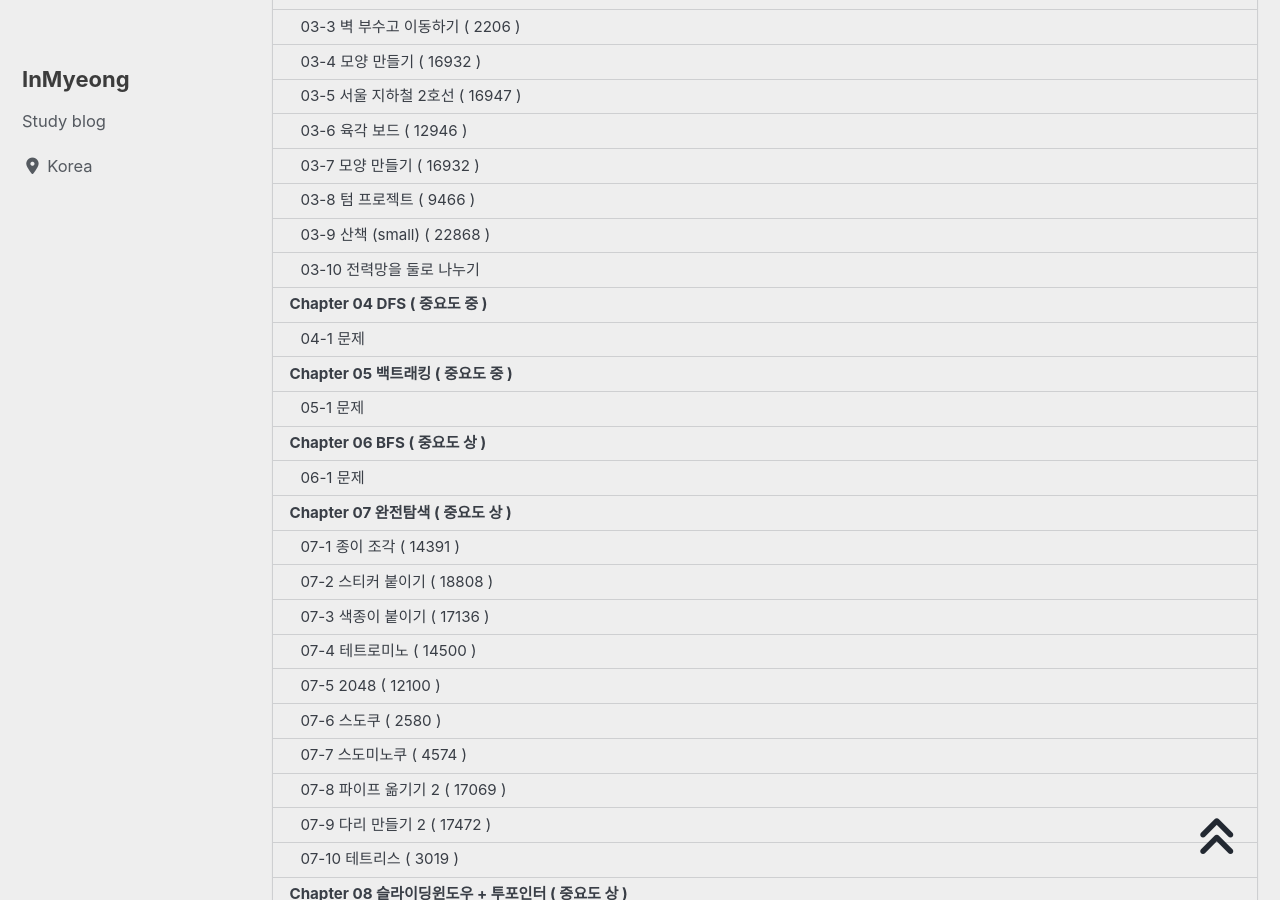
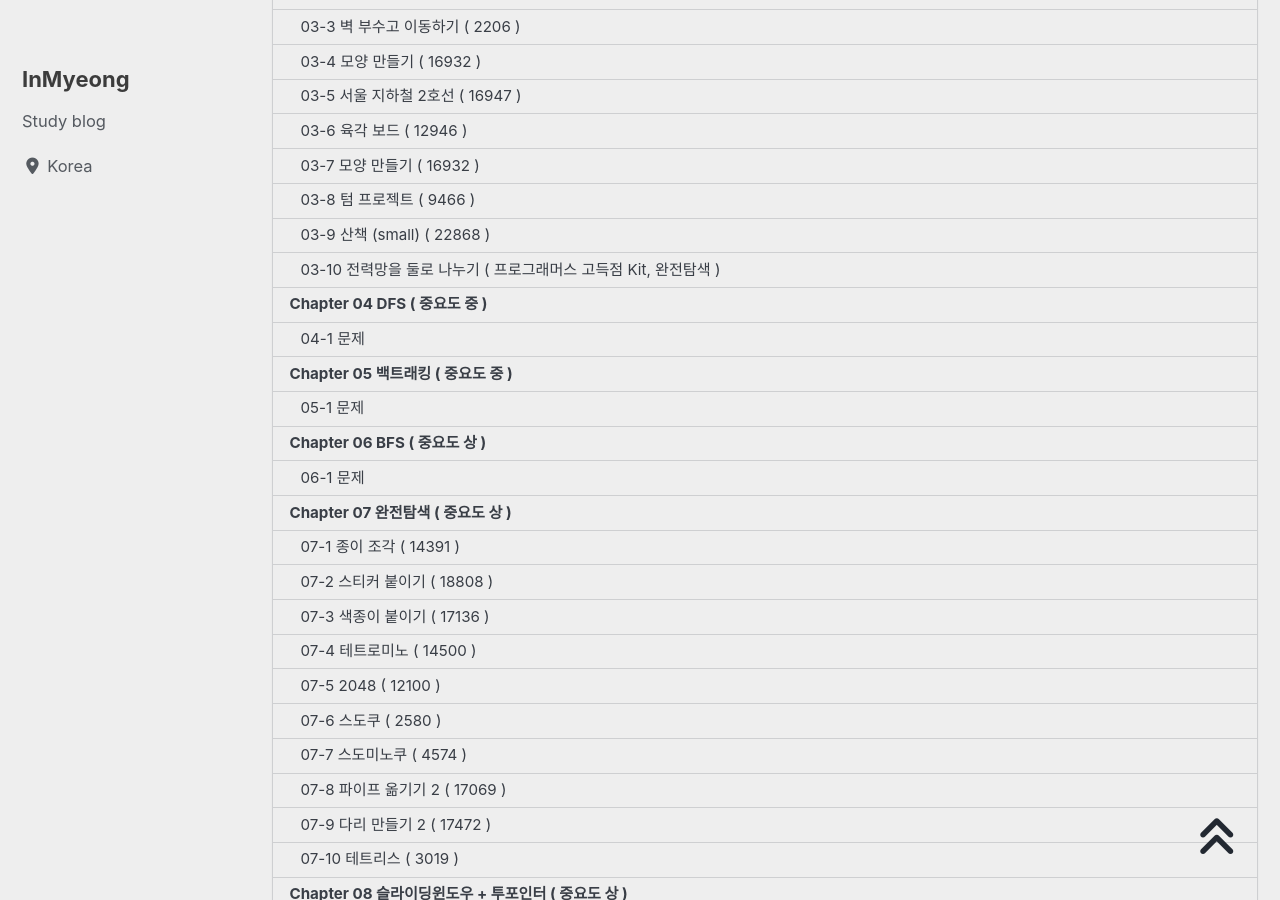
Before and after one commit to devMyeong/devMyeong.github.io, a Jekyll site: the page built from _posts/codingTest/2023-04-30-나만의문제집.md, in a window 1280 px wide and 900 px high, scrolled down 1127 px. Built offline with Jekyll 4.4.1, drawn with Linux system fonts in a browser that asks for light colours; cached includes are drawn as plain includes; nearby versions of some CDN libraries; some web fonts are replaced; comment, search, counter and statistics services are not loaded; some of the changed text lies outside the part shown.

Commit message:
Chore : 수정

````diff
--- a/_posts/codingTest/2023-04-30-나만의문제집.md
+++ b/_posts/codingTest/2023-04-30-나만의문제집.md
@@ -634,7 +634,7 @@ int main()
 ```cpp
 ```
 
-### 03-10 전력망을 둘로 나누기
+### 03-10 전력망을 둘로 나누기 ( 프로그래머스 고득점 Kit, 완전탐색 )
 - 설명
 
 ```cpp
````
